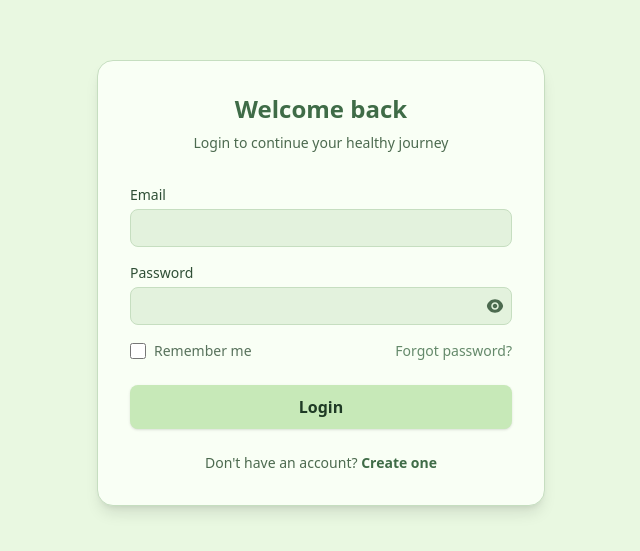
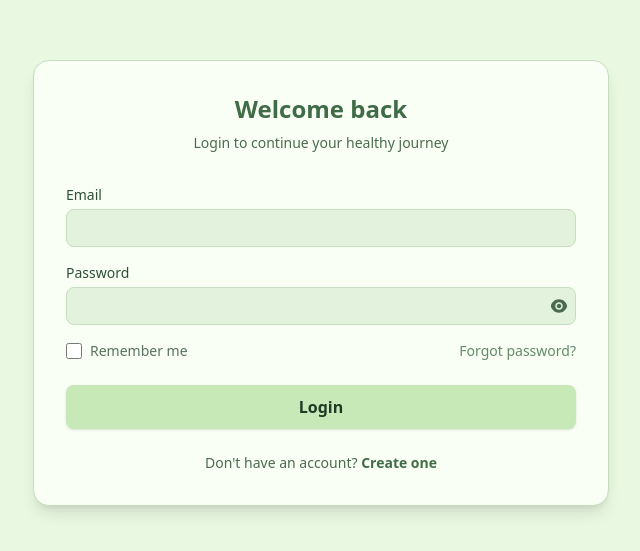
Before and after one commit to Adham-Emam/Alimento, a Next.js app in the folder frontend/: page /login in a window 1280 px wide. Shown: the part 117-668 px from the top of the page, without its empty margins (319-959 px from the left). Built offline with nearby package versions, Linux system fonts and the light colour scheme.

Commit message:
edit auth login card styles

```diff
--- a/frontend/app/(auth)/login/page.tsx
+++ b/frontend/app/(auth)/login/page.tsx
@@ -75,7 +75,7 @@ export default function LoginPage() {
 
   return (
     <main className="min-h-screen flex items-center justify-center bg-background px-4">
-      <div className="w-full max-w-md bg-card text-card-foreground rounded-2xl shadow-lg border border-border p-8">
+      <div className="w-full max-w-xl bg-card rounded-2xl shadow-lg border border-border p-8">
         <h1 className="text-2xl font-bold text-header text-center mb-2">
           Welcome back
         </h1>
```
